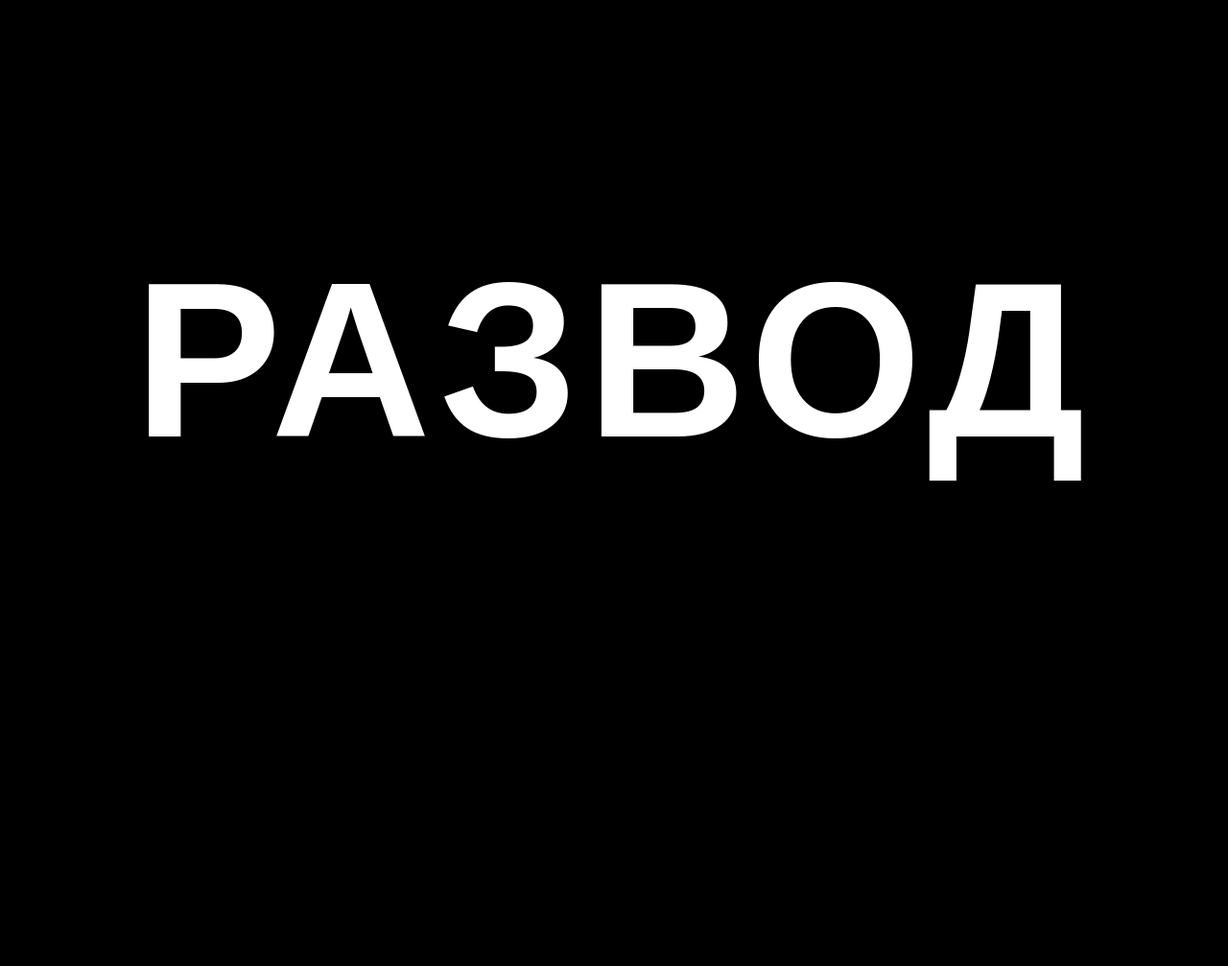
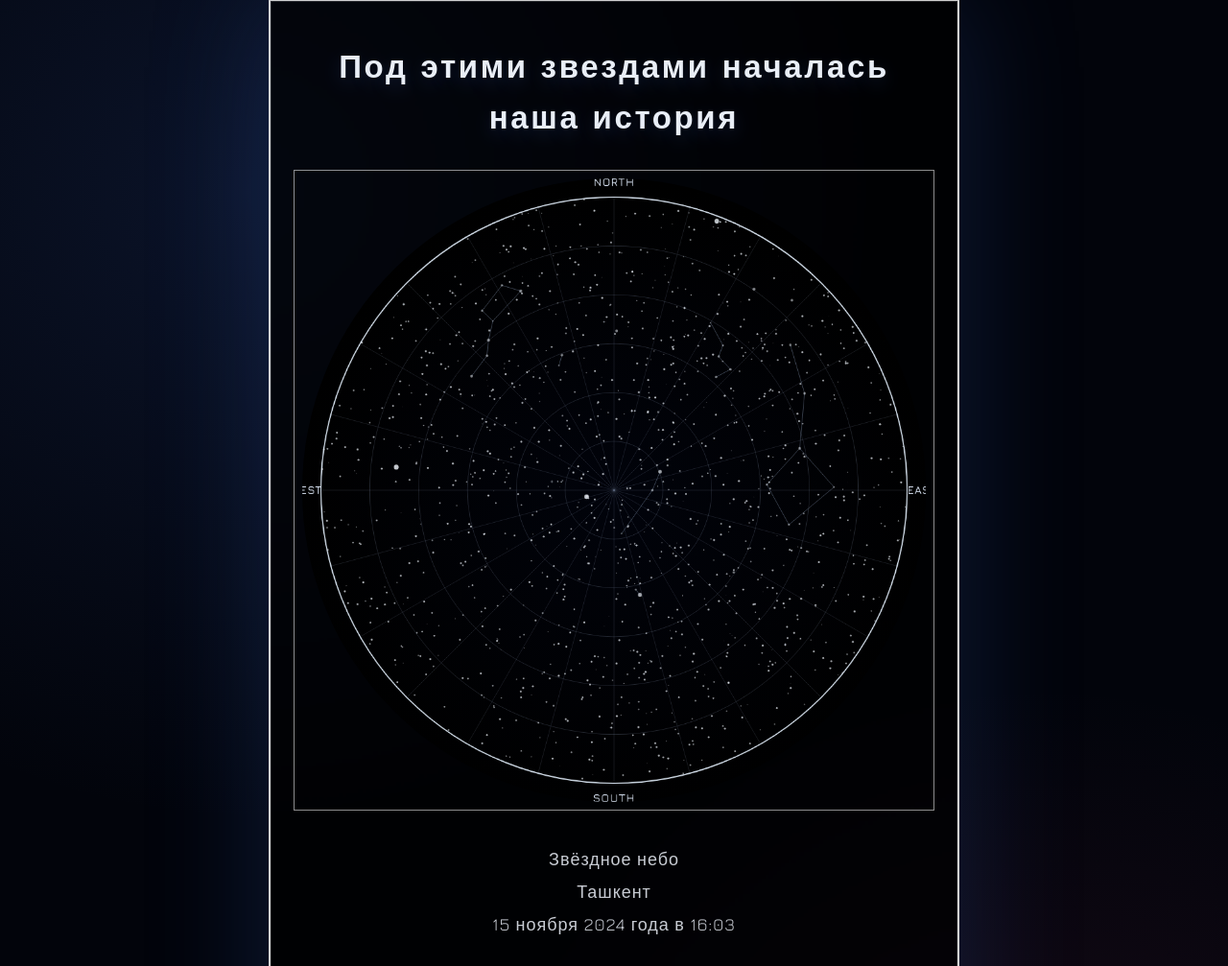
Before and after one commit to cafylb/love, a website: page public/index.html in a window 1280 px wide. Shown: the part 25-1032 px from the top of the page at 96% size. Before the commit the page ends 800 px from the top, so only its background shows below. Drawn offline with nearby package versions, Linux system fonts and the light colour scheme.

Commit message:
Revert "vreakup"
This reverts commit 908442a66fb28c939ea7faf6c1e172de7b4b590e.

```diff
--- a/public/index.html
+++ b/public/index.html
@@ -3,37 +3,36 @@
   <head>
     <meta charset="UTF-8" />
     <meta name="viewport" content="width=device-width, initial-scale=1.0" />
-    <title>РАЗВОД</title>
-    <style>
-      :root {
-        color-scheme: dark;
-      }
-
-      * {
-        box-sizing: border-box;
-      }
-
-      body {
-        margin: 0;
-        min-height: 100vh;
-        display: grid;
-        place-items: center;
-        background: #000;
-        color: #fff;
-        font-family: Arial, sans-serif;
-      }
-
-      h1 {
-        margin: 0;
-        font-size: clamp(4rem, 18vw, 16rem);
-        font-weight: 900;
-        line-height: 1;
-        text-align: center;
-        letter-spacing: 0.04em;
-      }
-    </style>
+    <title>Под этими звёздами началась наша история</title>
+    <link rel="preconnect" href="https://fonts.googleapis.com" />
+    <link rel="preconnect" href="https://fonts.gstatic.com" crossorigin />
+    <link
+      href="https://fonts.googleapis.com/css2?family=Jura:wght@400;600;700&display=swap"
+      rel="stylesheet"
+    />
+    <link rel="stylesheet" href="./styles.css" />
   </head>
   <body>
-    <h1>РАЗВОД</h1>
+    <main class="poster">
+      <section class="top-title">
+        <h1>Под этими звездами началась<br />наша история</h1>
+      </section>
+
+      <section class="sky-frame">
+        <canvas id="star-map" width="1000" height="1000" aria-label="Звёздная карта"></canvas>
+      </section>
+
+      <section class="text-block">
+        <p>Звёздное небо</p>
+        <p>Ташкент</p>
+        <p>15 ноября 2024 года в 16:03</p>
+      </section>
+
+      <section class="messages" aria-label="Мои послания">
+        <p class="message-text">Это звездное небо над Ташкентом в тот самый день когда ты покорила мое сердце малыш, надеюсь что тебе понравился мой сюрприз дорогая. Я должен был дать тебе его 14 февраля, но я лишь хотел посмотреть твою реакцию в живую. Милая моя, спасибо что ты есть, я безумно сильно люблю и ценю каждый момент с тобой </p>
+      </section>
+    </main>
+
+    <script src="./script.js"></script>
   </body>
 </html>
```
Also changed, not shown: index.js (+32 -10 lines).
